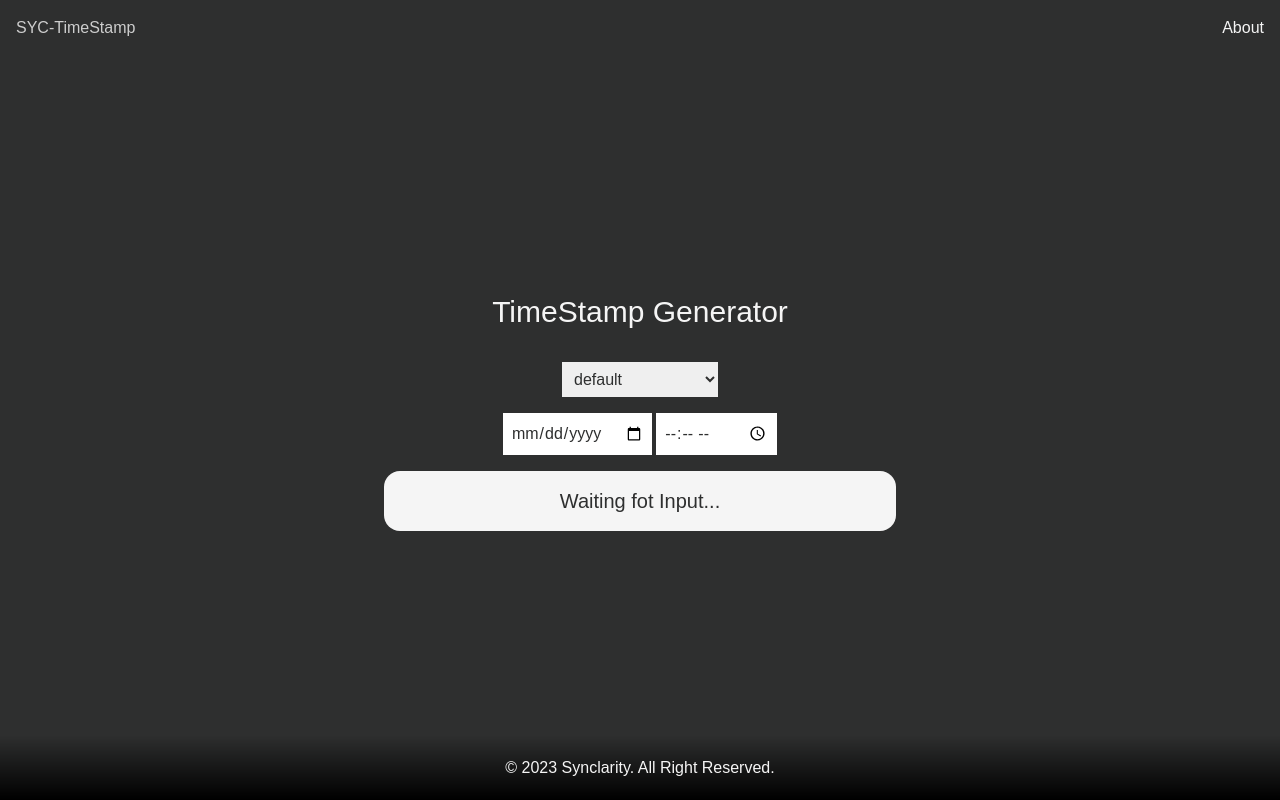
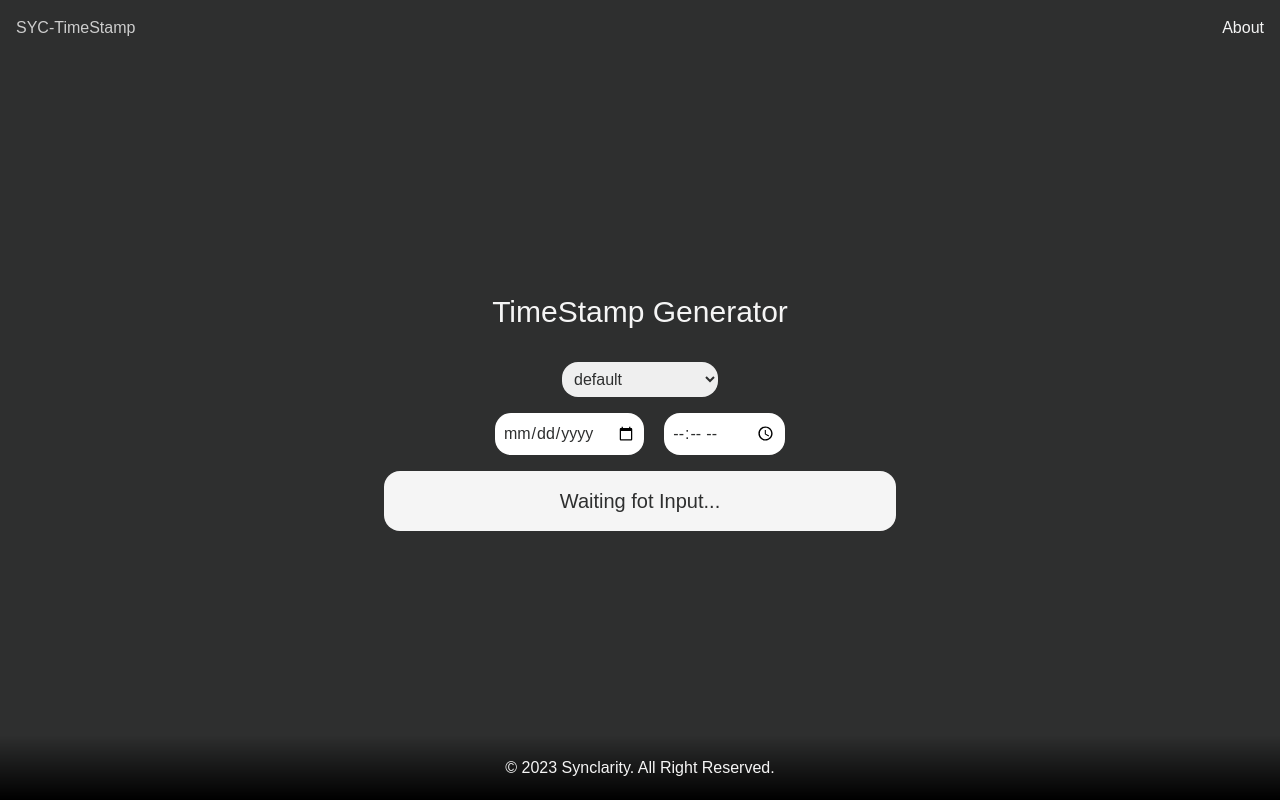
Before and after one commit to slpy-one/timestamp-sveltekit, a SvelteKit app: page / in a window 1280 px wide. Built offline with nearby package versions, Linux system fonts and the light colour scheme; a web font is replaced by a local one.

Commit message:
chore<pages>: fix styling

```diff
--- a/src/routes/+page.svelte
+++ b/src/routes/+page.svelte
@@ -77,7 +77,7 @@
 			<form class="!text-pastel-black !mb-2">
 				<select
 					bind:value={selected}
-					class="!text-pastel-black !p-2 mb-2"
+					class="!text-pastel-black !p-2 mb-2 rounded"
 					on:change={innerHandling('type', selected.toString())}
 				>
 					{#each typeListing as sType}
@@ -98,14 +98,14 @@
 				<input
 					type="date"
 					bind:value={date}
-					class="my-2 p-2"
+					class="my-2 p-2 mr-2 rounded"
 					on:change={innerHandling('date', date != undefined ? date : '')}
 					on:input={innerHandling('date', date != undefined ? date : '')}
 				/>
 				<input
 					type="time"
 					bind:value={time}
-					class="my-2 p-2"
+					class="my-2 p-2 rounded ml-2"
 					on:change={innerHandling('time', time != undefined ? time : '')}
 					on:input={innerHandling('time', time != undefined ? time : '')}
 				/><br />
```
